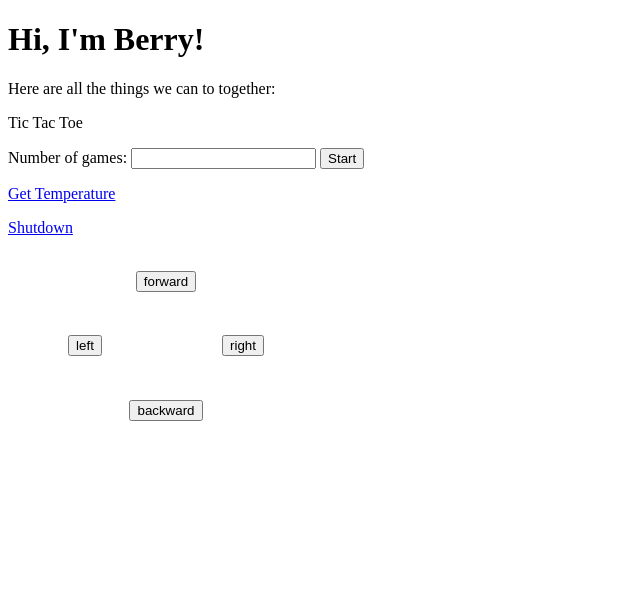
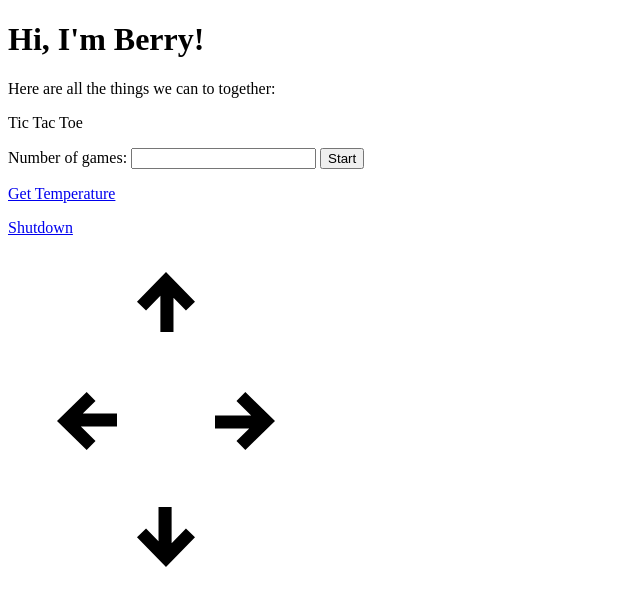
Before and after one commit to ayoung91/Berry, a Flask app: page / in a window 1280 px wide. Shown: the top 606 px of the page, without its empty margins (0-640 px from the left). Run offline with Flask 2, Linux system fonts and the light colour scheme.

Commit message:
controlling motors through website

```diff
--- a/WebServer/static/css/joystick.css
+++ b/WebServer/static/css/joystick.css
@@ -1,7 +1,7 @@
 .joystick-container {
     display: flex;
     width: 25%;
-    height: 150px;
+    height: 300px;
     justify-content: space-between;
     flex-direction: column;
     align-items: center;
@@ -12,3 +12,28 @@
     width: 100%;
     justify-content: space-around;
 }
+
+button {
+    border: none;
+    background: none;
+    outline: none;
+}
+
+button > span {
+    background-image: url('../icons/arrow.svg');
+    height: 60px;
+    width: 60px;
+    display: block;
+}
+
+.arrow-left {
+    transform: rotate(270deg);
+}
+
+.arrow-down {
+    transform: rotate(180deg);
+}
+
+.arrow-right {
+    transform: rotate(90deg);
+}
--- a/WebServer/templates/index.html
+++ b/WebServer/templates/index.html
@@ -17,17 +17,68 @@
         <br />
         <div class="joystick-container">
             <div class="top">
-                <button onmousedown="moveForward()" onmouseup="stopMoving()">forward</button>
+                <button ontouchstart="javascript:moveForward()" ontouchend="javascript:stopMoving()" onmousedown="javascript:moveForward()" onmouseup="javascript:stopMoving()"><span class="arrow-up"></span></button>
             </div>
             <div class="middle">
-                <button onmousedown="turnLeft()" onmouseup="stopMoving()"">left</button>
-                <button onmousedown="turnRight()" onmouseup="stopMoving()"">right</button>
+                <button onmousedown="turnLeft()" onmouseup="stopMoving()"><span class="arrow-left"></span></button>
+                <button onmousedown="turnRight()" onmouseup="stopMoving()"><span class="arrow-right"></span></button>
             </div>
             <div class="bottom">
-                <button onmousedown="moveBackward()" onmouseup="stopMoving()"">backward</button>
+                <button onmousedown="moveBackward()" onmouseup="stopMoving()"><span class="arrow-down"></span></button>
             </div>
         </div>
 
         <script src="../static/js/joystick.js" type="text/javascript"></script>
+        <script>
+            function moveForward() {
+                fetch(`/moveForward`)
+                  .then(function (response) {
+                      return response.text();
+                  }).then(function (text) {
+                      console.log('POST response text:');
+                      console.log(text);
+                  });
+            }
+
+            function turnLeft() {
+                fetch(`/turnLeft`)
+                  .then(function (response) {
+                      return response.text();
+                  }).then(function (text) {
+                      console.log('POST response text:');
+                      console.log(text);
+                  });
+            }
+
+            function turnRight() {
+                fetch(`/turnRight`)
+                  .then(function (response) {
+                      return response.text();
+                  }).then(function (text) {
+                      console.log('POST response text:');
+                      console.log(text);
+                  });
+            }
+
+            function moveBackward() {
+                fetch(`/moveBackward`)
+                  .then(function (response) {
+                      return response.text();
+                  }).then(function (text) {
+                      console.log('POST response text:');
+                      console.log(text);
+                  });
+            }
+
+            function stopMoving() {
+                fetch(`/stopMoving`)
+                  .then(function (response) {
+                      return response.text();
+                  }).then(function (text) {
+                      console.log('POST response text:');
+                      console.log(text);
+                  });
+            }
+        </script>
     </body>
 </html>
```
Also changed, not shown: WebServer/static/icons/arrow.svg (added), 2 other files.
